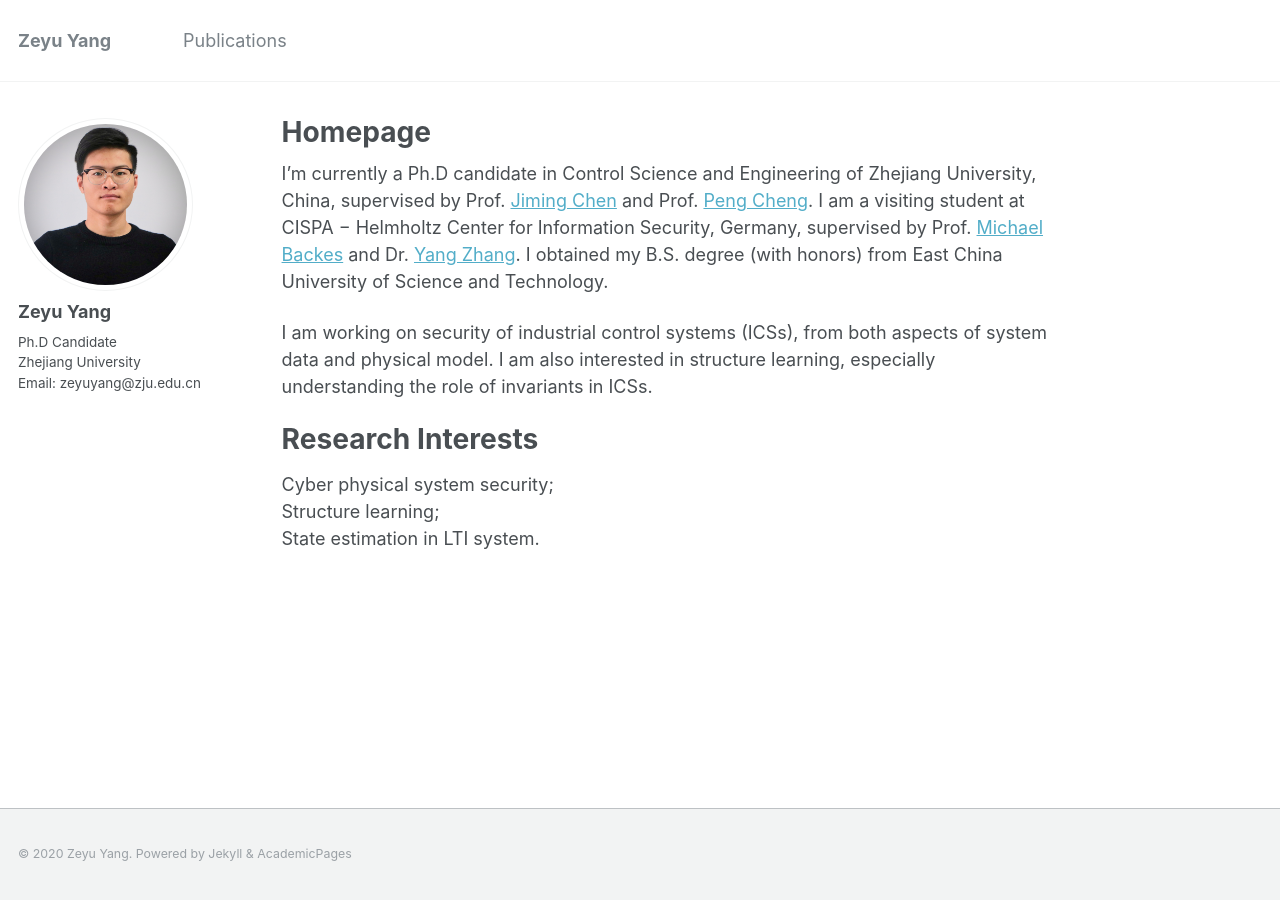
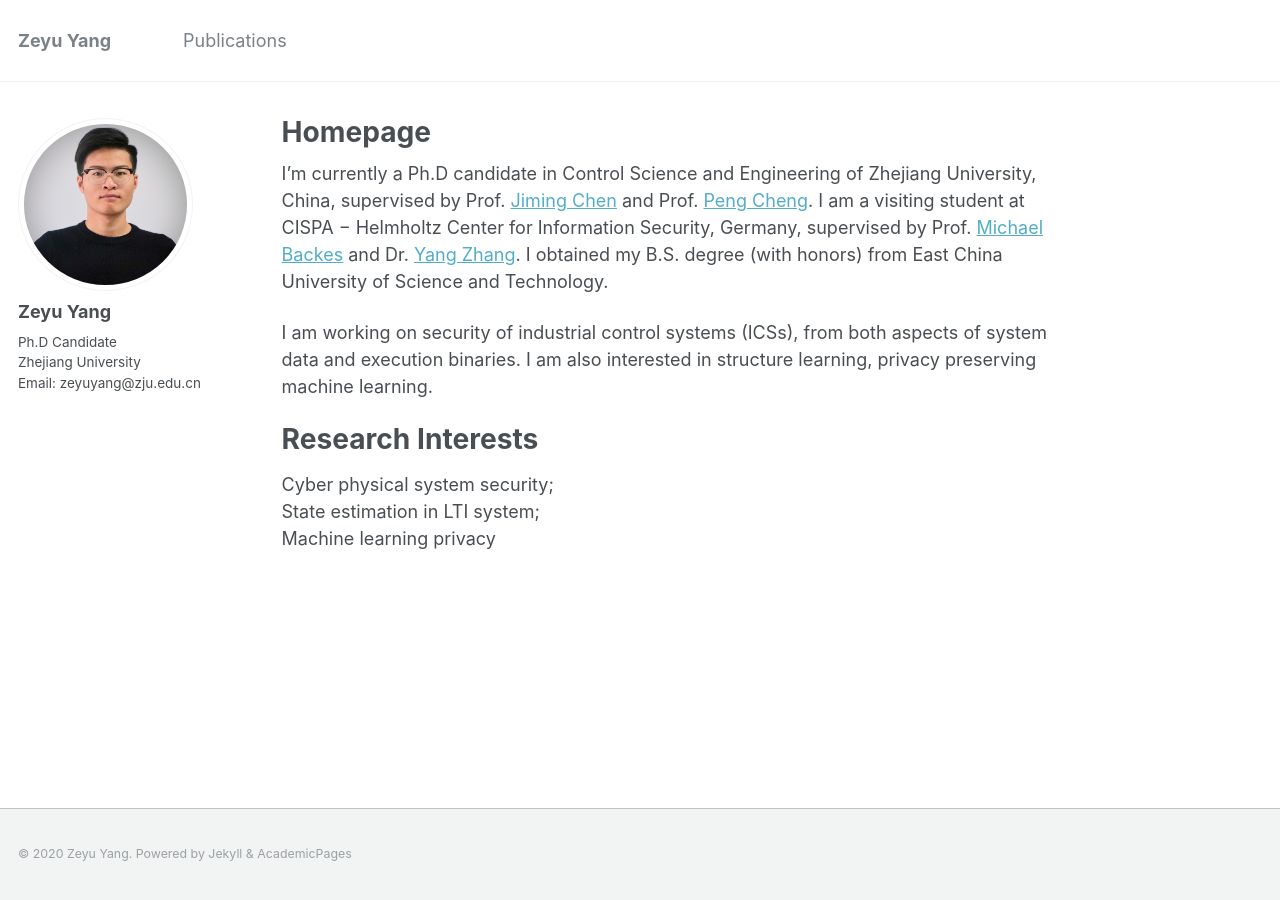
Before and after one commit to zeyuid/zeyuid.github.io, a Jekyll site: the page built from _pages/about.md, in a window 1280 px wide. Built offline with Jekyll 4.4.1, drawn with Linux system fonts in a browser that asks for light colours.

Commit message:
add file

```diff
--- a/_pages/about.md
+++ b/_pages/about.md
@@ -12,10 +12,12 @@ I'm currently a Ph.D candidate in Control Science and Engineering of Zhejiang Un
 I obtained my B.S. degree (with honors) from East China University of Science and Technology.
 
 
-I am working on security of industrial control systems (ICSs), from both aspects of system data and physical model. I am also interested in structure learning, especially understanding the role of invariants in ICSs.
+I am working on security of industrial control systems (ICSs), from both aspects of system data and execution binaries. I am also interested in structure learning, privacy preserving machine learning.
+<!-- especially understanding the role of invariants in ICSs.  -->
 
 Research Interests
 ======
 Cyber physical system security;\\
-Structure learning;\\
-State estimation in LTI system.
+<!-- Structure learning;\\ -->
+State estimation in LTI system;\\
+Machine learning privacy
```
